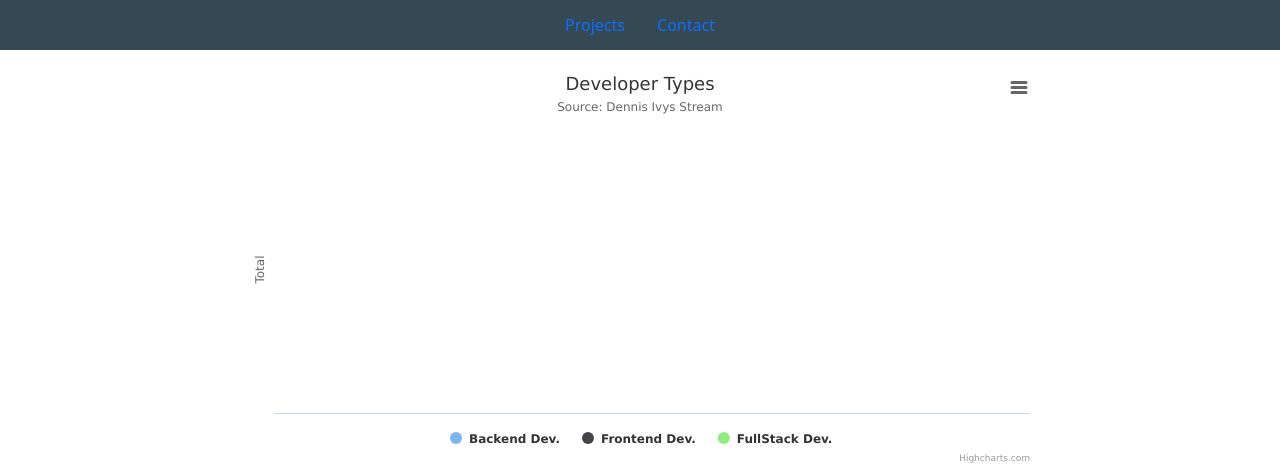
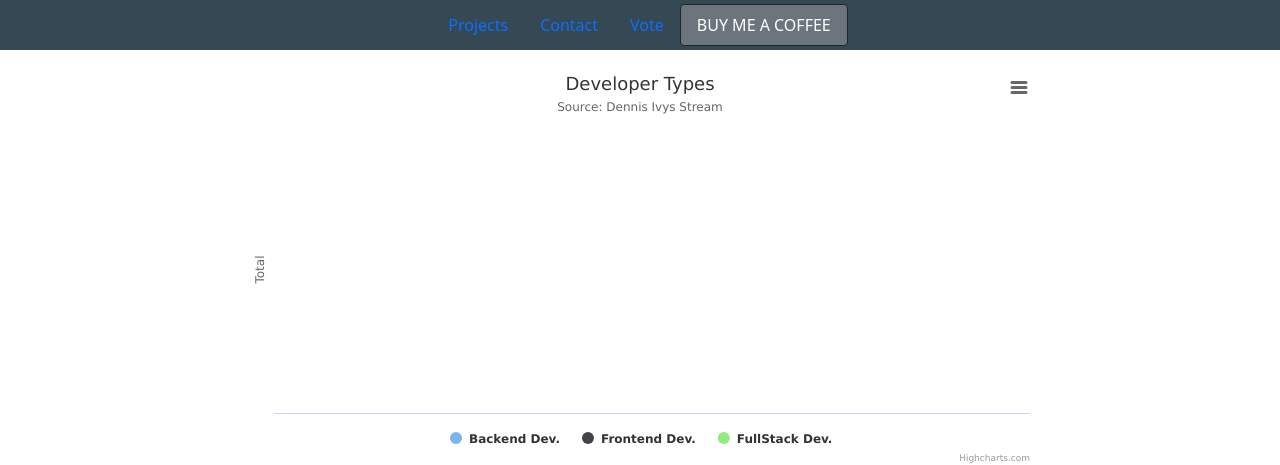
Before and after one commit to lalitsiraswa/MyPortfolio, a Django app: page /chart/ in a window 1280 px wide. Shown: the top 465 px of the page. Run offline with Django 3.2, Linux system fonts and the light colour scheme; some libraries are stand-ins or nearby versions.

Commit message:
update navbar

```diff
--- a/base/templates/base/navbar.html
+++ b/base/templates/base/navbar.html
@@ -8,7 +8,12 @@
     <a class="nav-link btn-outline-dark" href="#">
         Contact
     </a>
-
+    <a class="nav-link btn-outline-dark" href="{% url 'chart' %}">
+        Vote
+    </a>
+    <a style="color: white;" class="btn btn-secondary nav-link btn-outline-dark" href="{% url 'donation' %}">
+        BUY ME A COFFEE
+    </a>
     {% if request.user.is_authenticated %}
         <a class="nav-link btn-outline-dark" href="{% url 'inbox' %}">
             Inbox
@@ -19,12 +24,6 @@
         <a class="nav-link btn-outline-dark" href="{% url 'add-skill' %}">
             Add Skill
         </a>
-        <a class="nav-link btn-outline-dark" href="{% url 'chart' %}">
-            Vote
-        </a>
-        <a style="color: white;" class="btn btn-secondary nav-link btn-outline-dark" href="{% url 'donation' %}">
-            BUY ME A COFFEE
-        </a>
     {% endif %}
 
 </section>
```
